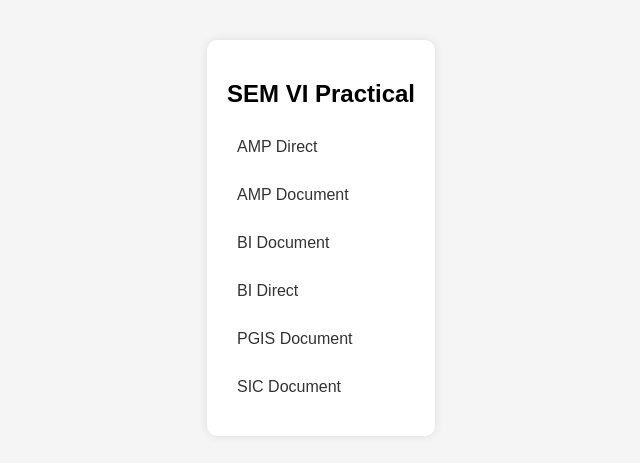
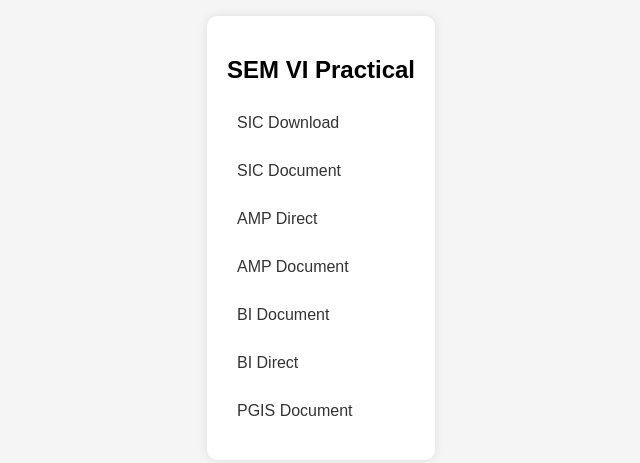
Before and after one commit to MrPanther0/mrpanther0.github.io, a plain HTML site: page index.html in a window 1280 px wide. Shown: the part 162-625 px from the top of the page, without its empty margins (319-959 px from the left). Drawn offline with Linux system fonts and the light colour scheme.

Commit message:
Update index.html

```diff
--- a/index.html
+++ b/index.html
@@ -39,12 +39,14 @@
 <body>
     <div class="container">
         <h2>SEM VI Practical</h2>
+        <a class="document-link" href="sic.pdf" download>SIC Download</a>
+        <a class="document-link" href="sic.pdf">SIC Document</a>
         <a class="document-link" href="/Amp/index">AMP Direct</a>
         <a class="document-link" href="amp.pdf">AMP Document</a>
         <a class="document-link" href="bi.pdf">BI Document</a>
         <a class="document-link" href="/BI/index">BI Direct</a>
         <a class="document-link" href="gis.pdf">PGIS Document</a>
-        <a class="document-link" href="sic.pdf" download>SIC Document</a>
+
     </div>
 </body>
 </html>
```
